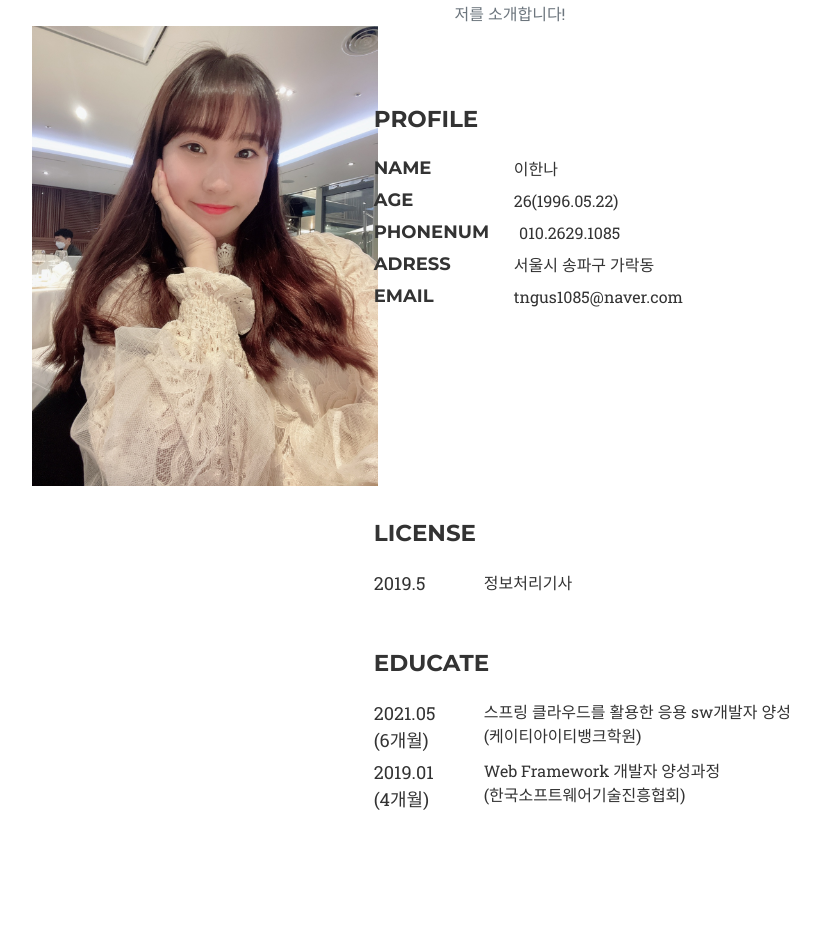
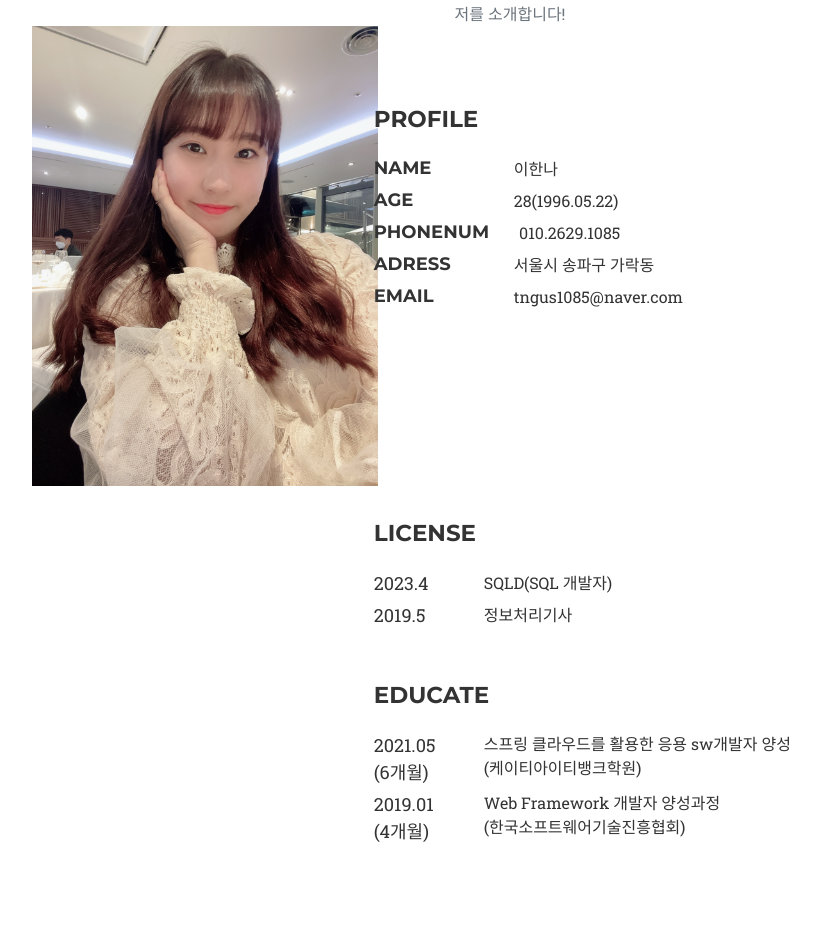
Before and after one commit to Hannah1004/Hannah1004.github.io, a plain HTML site: page index.html in a window 1280 px wide. Shown: the part 892-1820 px from the top of the page, without its empty margins (130-950 px from the left). Drawn offline with nearby package versions, Linux system fonts and the light colour scheme.

Commit message:
Update index.html

```diff
--- a/index.html
+++ b/index.html
@@ -76,7 +76,7 @@
                                 </dl>
                                 <dl>
                                     <dt>age</dt>
-                                    <dd>26(1996.05.22)</dd>
+                                    <dd>28(1996.05.22)</dd>
                                 </dl>
                                 <dl>
                                     <dt>phoneNum</dt>
@@ -94,9 +94,14 @@
                             <section>
                                 <h3>License</h3>
                                 <dl>
+                                    <dt>2023.4</dt>
+                                    <dd>SQLD(SQL 개발자)</dd>
+                                </dl>
+                                <dl>
                                     <dt>2019.5</dt>
                                     <dd>정보처리기사</dd>
-                                </dl><br><br>
+                                </dl>
+                                <br><br>
 
                                 <h3>Educate</h3>
                                 <dl>
```
